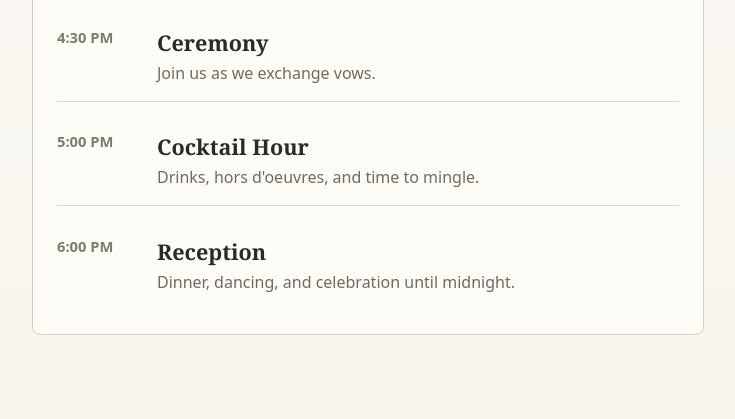
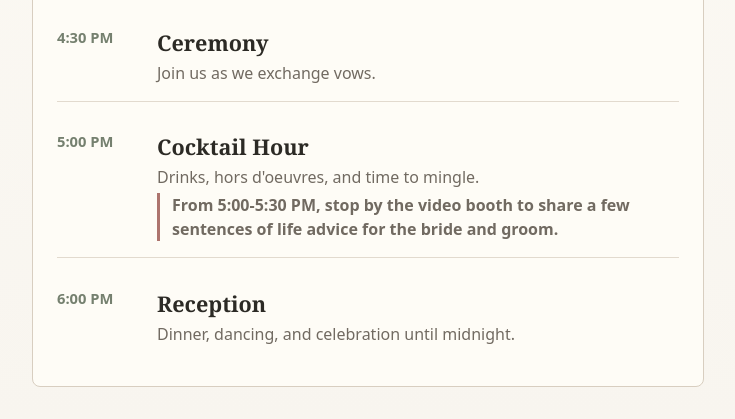
Before and after one commit to jnellis3/wedding_page, a plain HTML site: page index.html in a window 1280 px wide. Shown: the part 593-1012 px from the top of the page, without its empty margins (272-1007 px from the left). Before the commit the page ends 960 px from the top, so only its background shows below. Drawn offline with Linux system fonts and the light colour scheme.

Commit message:
Add video booth itinerary note

```diff
--- a/index.html
+++ b/index.html
@@ -41,6 +41,7 @@
             <div>
               <h3>Cocktail Hour</h3>
               <p>Drinks, hors d'oeuvres, and time to mingle.</p>
+              <p class="timeline-note">From 5:00-5:30 PM, stop by the video booth to share a few sentences of life advice for the bride and groom.</p>
             </div>
           </li>
           <li class="timeline-item">
--- a/styles.css
+++ b/styles.css
@@ -166,6 +166,13 @@ input {
   line-height: 1.5;
 }
 
+.timeline-note {
+  margin-top: 0.65rem;
+  border-left: 3px solid var(--rose);
+  padding-left: 0.75rem;
+  font-weight: 600;
+}
+
 .search-form {
   display: grid;
   gap: 0.45rem;
```
